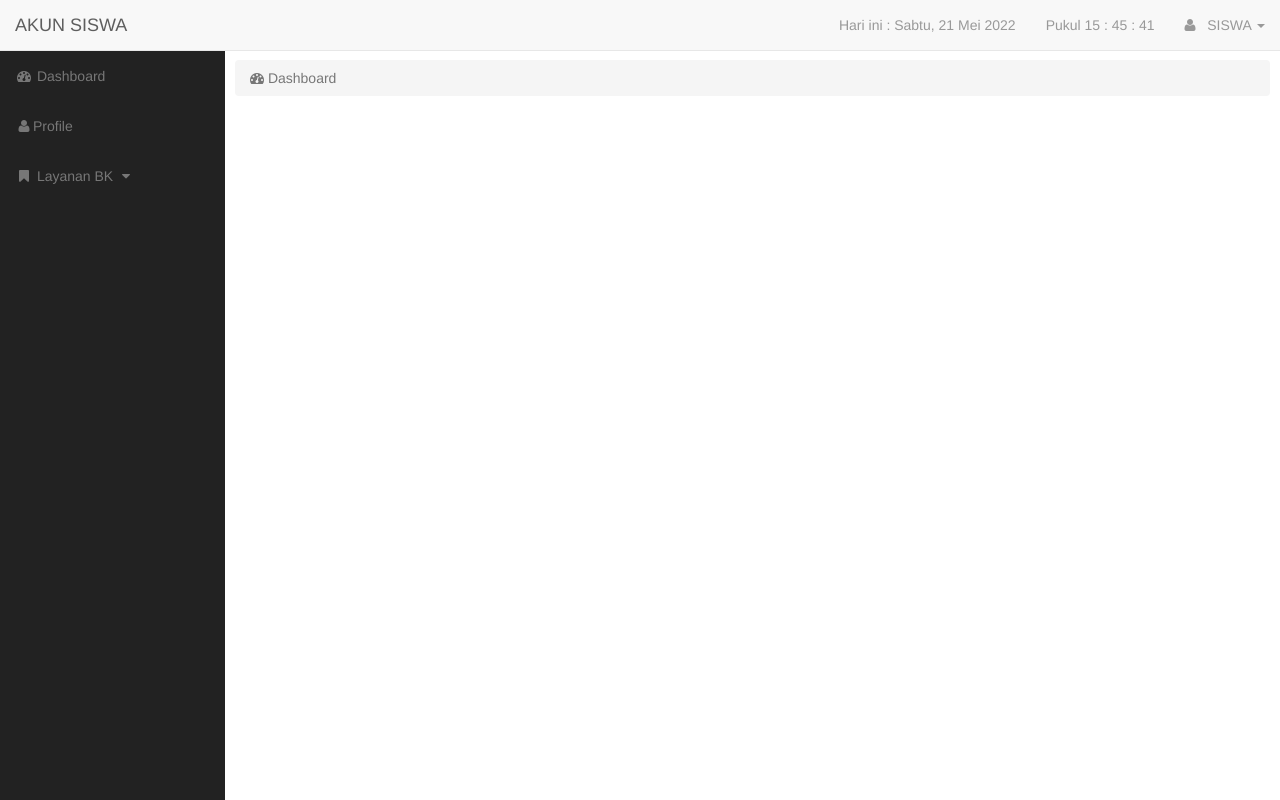
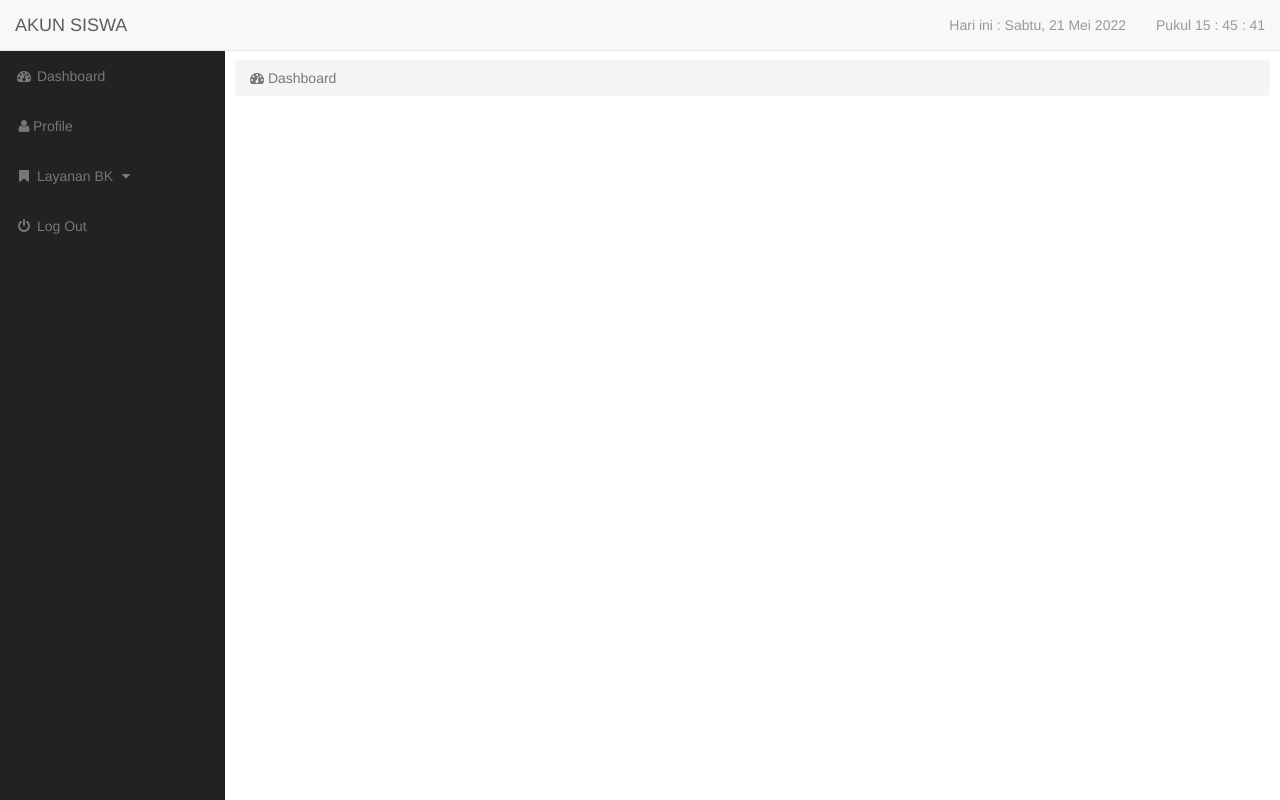
Before and after one commit to wildantaufik86/aplikasibk, a PHP site: page /KonselingBK/siswa/index.php in a window 1280 px wide. Run offline with PHP 8.4, Linux system fonts and the light colour scheme; a user stored in the database is signed in.

Commit message:
update index murid

```diff
--- a/siswa/index.php
+++ b/siswa/index.php
@@ -94,7 +94,7 @@
 
                 </li>
 
-                <li class="dropdown">
+                <!-- <li class="dropdown">
                     <a href="#" class="dropdown-toggle" data-toggle="dropdown"><i class="fa fa-user"></i> &nbsp; SISWA <b class="caret"></b></a>
                     <ul class="dropdown-menu">
                         <li>
@@ -105,7 +105,7 @@
                             <a href="../logout.php"><i class="fa fa-fw fa-power-off"></i> Log Out</a>
                         </li>
                     </ul>
-                </li>
+                </li> -->
             </ul>
 
             <!-- Sidebar Menu Items - These collapse to the responsive navigation menu on small screens -->
@@ -130,6 +130,9 @@
                             <a href="?page=lihatprofile2"><i class="fa fa-fw fa-hand-o-left"></i> Konsultasi BK</a>
                         </li>
                         </ul>
+                    </li>
+                    <li>
+                        <a href="../logout.php"><i class="fa fa-fw fa-power-off"></i> Log Out</a>
                     </li>
 
             </div>
```
